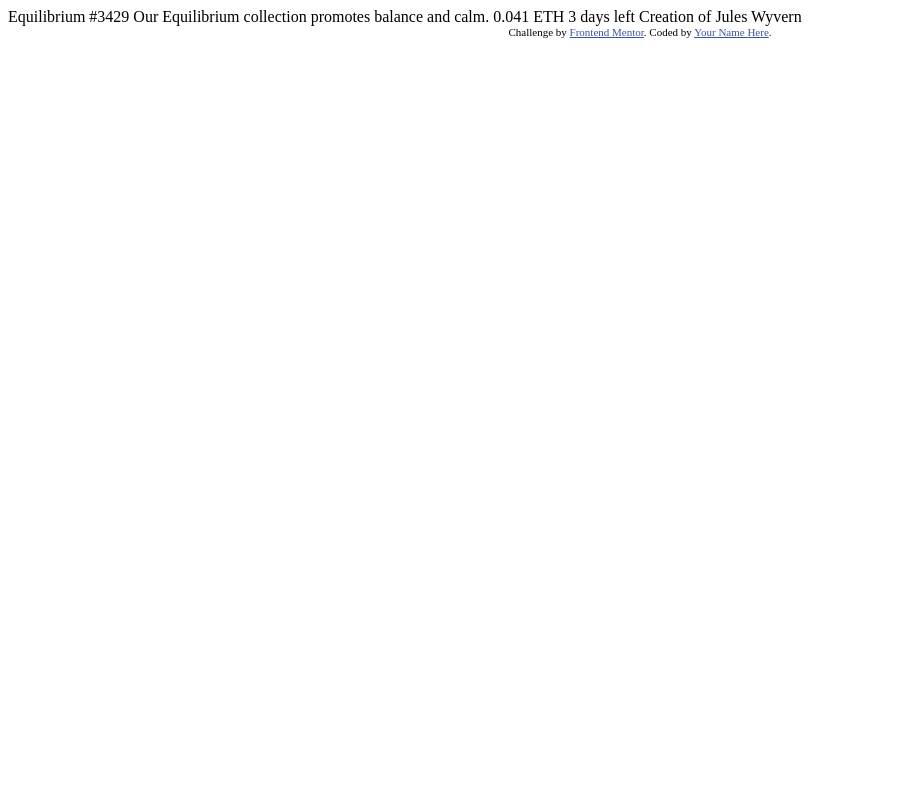
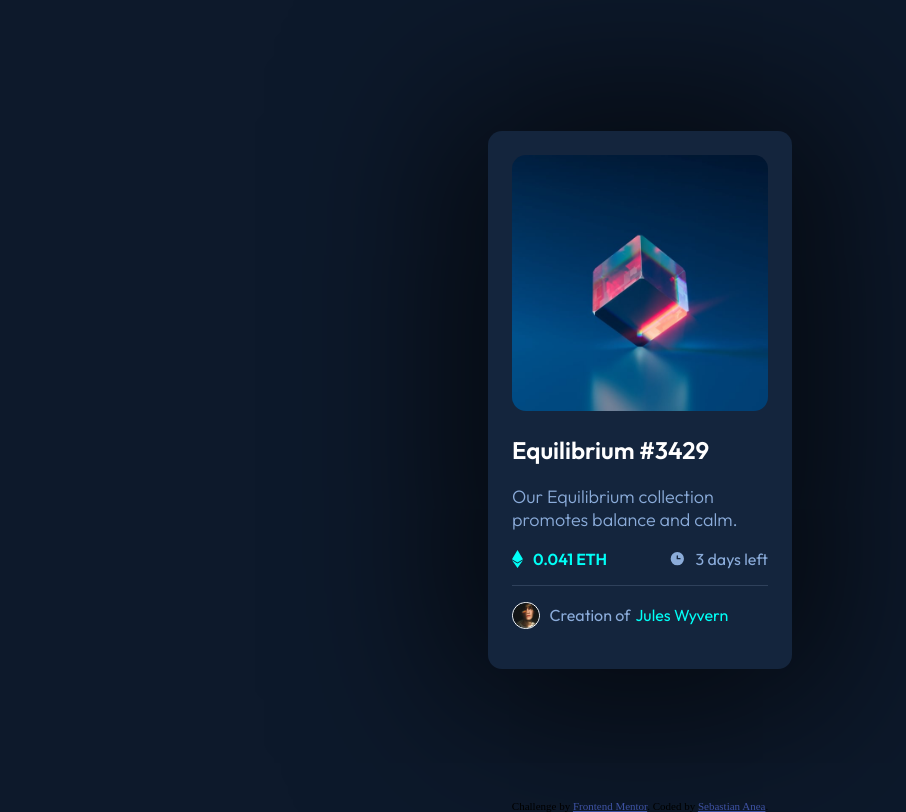
Before and after one commit to sebastiananea/frontendmentors-nft, a plain HTML site: page index.html in a window 1280 px wide. Shown: the whole page, without its empty margins (0-906 px from the left). Drawn offline with Linux system fonts and the light colour scheme.

Commit message:
terminado

```diff
--- a/index.html
+++ b/index.html
@@ -1,33 +1,71 @@
 <!DOCTYPE html>
 <html lang="en">
   <head>
-  <meta charset="UTF-8">
-  <meta name="viewport" content="width=device-width, initial-scale=1.0"> <!-- displays site properly based on user's device -->
-
-  <link rel="icon" type="image/png" sizes="32x32" href="./images/favicon-32x32.png">
+    <meta charset="UTF-8" />
+    <meta name="viewport" content="width=device-width, initial-scale=1.0" />
+    <!-- displays site properly based on user's device -->
+    <link rel="preconnect" href="https://fonts.googleapis.com" />
+    <link rel="preconnect" href="https://fonts.gstatic.com" crossorigin />
+    <link
+      href="https://fonts.googleapis.com/css2?family=Outfit:wght@300;400;600&display=swap"
+      rel="stylesheet"
+    />
+    <link rel="stylesheet" href="style.css" />
+    <link
+      rel="icon"
+      type="image/png"
+      sizes="32x32"
+      href="./images/favicon-32x32.png"
+    />
 
     <title>Frontend Mentor | NFT preview card component</title>
 
     <!-- Feel free to remove these styles or customise in your own stylesheet 👍 -->
     <style>
-    .attribution { font-size: 11px; text-align: center; }
-    .attribution a { color: hsl(228, 45%, 44%); }
+      .attribution {
+        font-size: 11px;
+        text-align: center;
+      }
+      .attribution a {
+        color: hsl(228, 45%, 44%);
+      }
     </style>
   </head>
   <body>
-
-  Equilibrium #3429
-
-  Our Equilibrium collection promotes balance and calm.
-
-  0.041 ETH
-  3 days left
-
-  Creation of Jules Wyvern
+    <div class="container">
+      <div class="card">
+        <div class="img">
+          <img src="./images/image-equilibrium.jpg" alt="" />
+        </div>
+        <div class="title">
+          <h2>Equilibrium #3429</h2>
+        </div>
+        <div class="description">
+          <p>Our Equilibrium collection promotes balance and calm.</p>
+        </div>
+        <div class="footer">
+          <div class="info">
+            <span class="eth"
+              ><img src="./images/icon-ethereum.svg" alt="" /> 0.041 ETH
+            </span>
+            <span class="day"
+              ><img src="./images/icon-clock.svg" alt="" /> 3 days left
+            </span>
+          </div>
+          <div class="barra"></div>
+          <div class="credits">
+            <img src="./images/image-avatar.png" alt="" />
+            Creation of <span> Jules Wyvern</span>
+          </div>
+        </div>
+      </div>
+    </div>
 
     <div class="attribution">
-    Challenge by <a href="https://www.frontendmentor.io?ref=challenge" target="_blank">Frontend Mentor</a>.
-    Coded by <a href="#">Your Name Here</a>.
+      Challenge by
+      <a href="https://www.frontendmentor.io?ref=challenge" target="_blank"
+        >Frontend Mentor</a
+      >. Coded by <a href="#">Sebastian Anea</a>.
     </div>
   </body>
 </html>
--- /dev/null
+++ b/style.css
@@ -0,0 +1,117 @@
+body {
+  margin: 0;
+  padding: 0;
+  background: hsl(217, 54%, 11%);
+}
+
+.container {
+  font-family: "Outfit", sans-serif;
+  height: 100vh;
+  display: flex;
+  justify-content: center;
+  align-items: center;
+}
+
+.card {
+  padding: 1.5em;
+  border-radius: 14px;
+  background: hsl(216, 50%, 16%);
+  -webkit-box-shadow: 0px 7px 173px 33px rgba(0, 0, 0, 0.75);
+  -moz-box-shadow: 0px 7px 173px 33px rgba(0, 0, 0, 0.75);
+  box-shadow: 0px 7px 173px 33px rgba(0, 0, 0, 0.75);
+}
+
+@media (min-width: 320px) {
+  .card {
+    width: 70%;
+  }
+}
+@media (min-width: 480px) {
+  .card {
+    width: 50%;
+  }
+}
+@media (min-width: 640px) {
+  .card {
+    width: 45%;
+  }
+}
+@media (min-width: 800px) {
+  .card {
+    width: 40%;
+  }
+}
+@media (min-width: 900px) {
+  .card {
+    width: 30%;
+  }
+}
+@media (min-width: 1024px) {
+  .card {
+    width: 20%;
+  }
+}
+.img img {
+  width: 100%;
+  border-radius: 14px;
+}
+
+.title {
+  color: #fff;
+}
+
+.description {
+  color: hsl(215, 51%, 70%);
+  font-size: 18px;
+  font-weight: 300;
+}
+
+.info {
+  display: flex;
+  justify-content: space-between;
+}
+
+.eth {
+  font-weight: 700;
+  color: hsl(178, 100%, 50%);
+  display: flex;
+  width: 50%;
+  align-items: center;
+  gap: 10px;
+}
+
+.day {
+  color: hsl(215, 51%, 70%);
+  display: flex;
+  width: 50%;
+  justify-content: flex-end;
+  align-items: center;
+  gap: 10px;
+}
+
+.barra {
+  margin-top: 1em;
+  background: hsl(215, 32%, 27%);
+  height: 1px;
+  width: 100%;
+}
+
+.credits {
+  color: hsl(215, 51%, 70%);
+  margin: 1em 0;
+  display: flex;
+  align-items: center;
+  justify-content: flex-start;
+}
+
+.credits > img {
+  border-radius: 50%;
+  border: 1px solid #fff;
+  width: 10%;
+  margin-right: 10px;
+}
+
+.credits > span {
+  margin-left: 5px;
+  color: hsl(178, 100%, 50%);
+}
```
Lines whose indentation alone changed are shown as unchanged.
